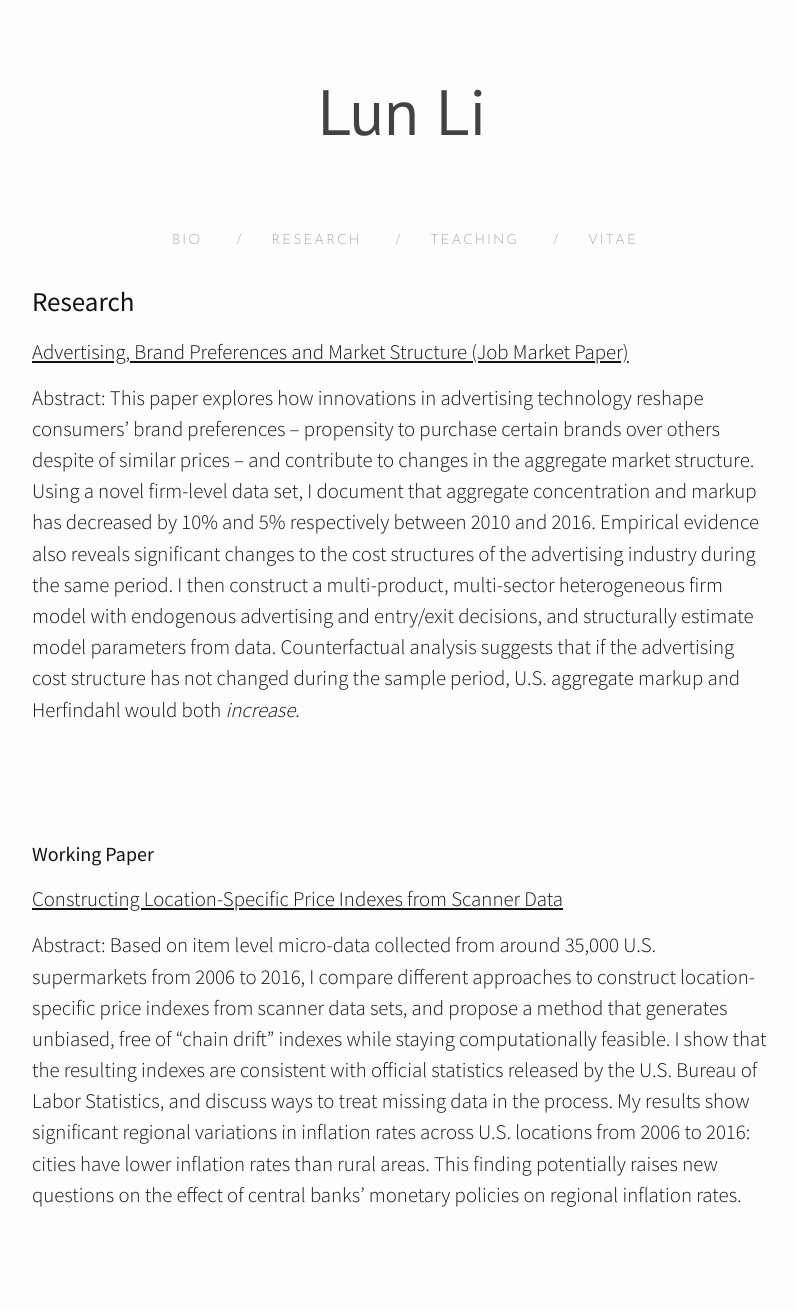
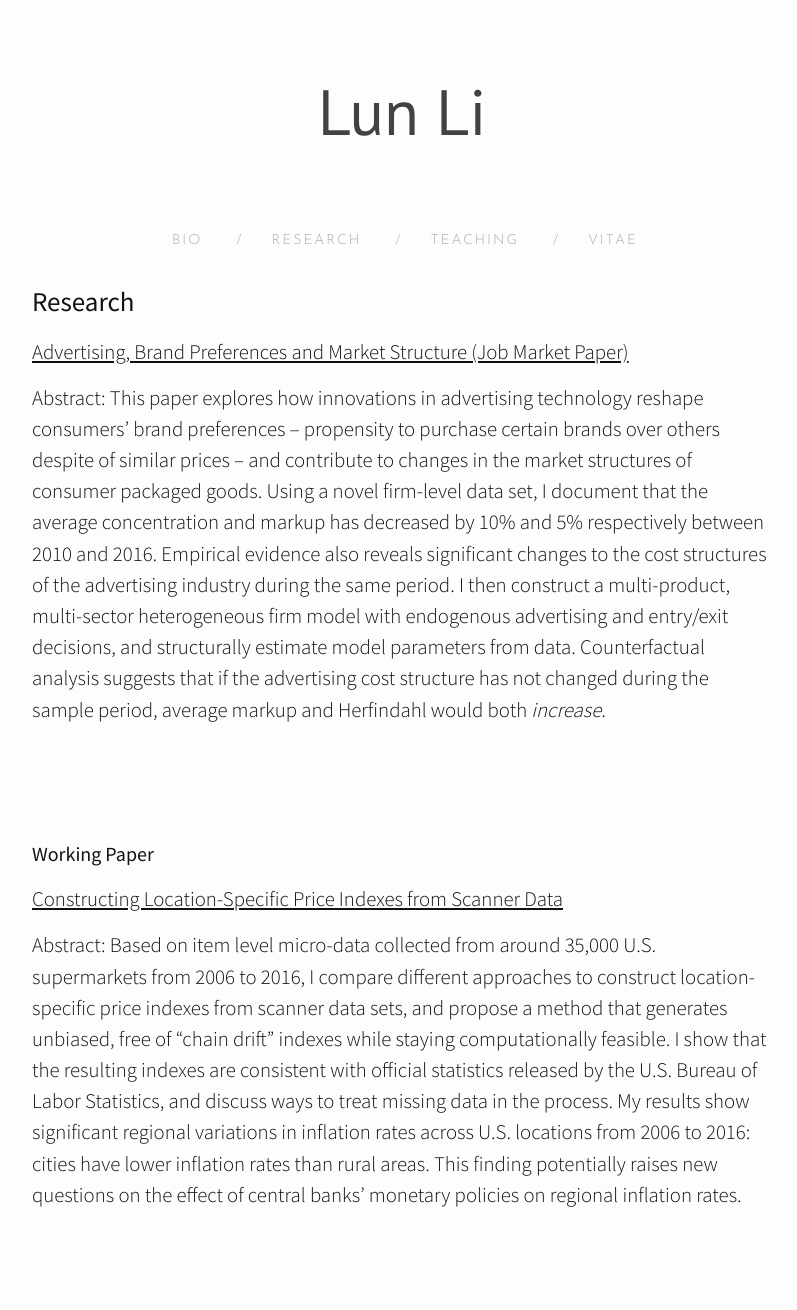
Before and after one commit to lunli-econ/lunli-econ.github.io, a Jekyll site: the page built from 1research.md, in a window 1280 px wide. Shown: the whole page, without its empty margins (238-1035 px from the left). Built offline with Jekyll 4.4.1, drawn with Linux system fonts in a browser that asks for light colours; nearby versions of some CDN libraries.

Commit message:
update site settings

```diff
--- a/1research.md
+++ b/1research.md
@@ -7,7 +7,7 @@
 
 <u>Advertising, Brand Preferences and Market Structure (Job Market Paper)</u>
 
-Abstract: This paper explores how innovations in advertising technology reshape consumers' brand preferences -- propensity to purchase certain brands over others despite of similar prices -- and contribute to changes in the aggregate market structure. Using a novel firm-level data set, I document that aggregate concentration and markup has decreased by 10% and 5% respectively between 2010 and 2016. Empirical evidence also reveals significant changes to the cost structures of the advertising industry during the same period. I then construct a multi-product, multi-sector heterogeneous firm model with endogenous advertising and entry/exit decisions, and structurally estimate model parameters from data. Counterfactual analysis suggests that if the advertising cost structure has not changed during the sample period, U.S. aggregate markup and Herfindahl would both *increase*.
+Abstract: This paper explores how innovations in advertising technology reshape consumers' brand preferences -- propensity to purchase certain brands over others despite of similar prices -- and contribute to changes in the market structures of consumer packaged goods. Using a novel firm-level data set, I document that the average concentration and markup has decreased by 10% and 5% respectively between 2010 and 2016. Empirical evidence also reveals significant changes to the cost structures of the advertising industry during the same period. I then construct a multi-product, multi-sector heterogeneous firm model with endogenous advertising and entry/exit decisions, and structurally estimate model parameters from data. Counterfactual analysis suggests that if the advertising cost structure has not changed during the sample period, average markup and Herfindahl would both *increase*.
 
 <p style="margin-bottom:3cm;"></p>
 
--- a/_config.yml
+++ b/_config.yml
@@ -9,7 +9,7 @@
 title: Lun Li
 email: lunl@uchicago.edu
 # description: Macroeconomics | Advertising | Growth
-description:
+description: ""
 baseurl: "" # the subpath of your site, e.g. /blog
 url: "https://lunli-econ.github.io" # the base hostname & protocol for your site
 github_username:  lunli-econ
```
